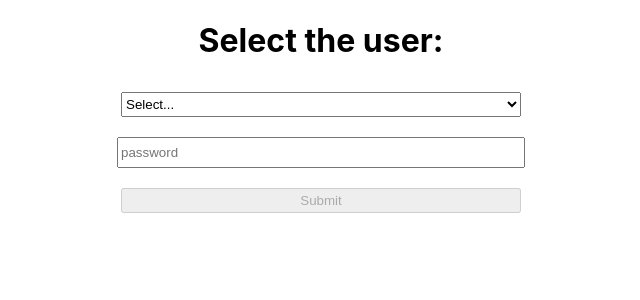
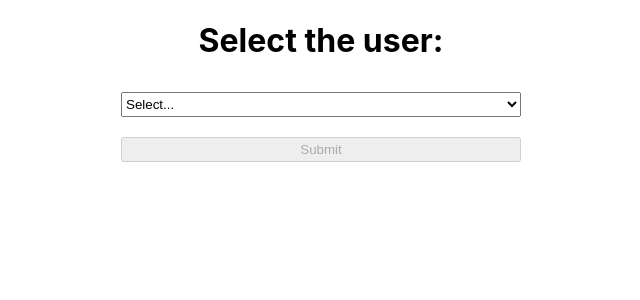
Before and after one commit to TillGrassi/Udacity-Employee-Polls, a React (Create React App) app: page / in a window 1280 px wide. Shown: the top 300 px of the page, without its empty margins (319-959 px from the left). Built offline with nearby package versions, Linux system fonts and the light colour scheme.

Commit message:
Add files via upload

```diff
--- a/src/components/LogIn.js
+++ b/src/components/LogIn.js
@@ -39,13 +39,7 @@ const Login = ({ users, dispatch }) => {
           </option>
         ))}
       </select>
-      <input
-        data-testid="password"
-        type="password"
-        placeholder="password"
-        className="LoginForm"
-        required
-      />
+
       {userPicked === "none" ? (
         <button disabled className="LoginForm">
           Submit
```
